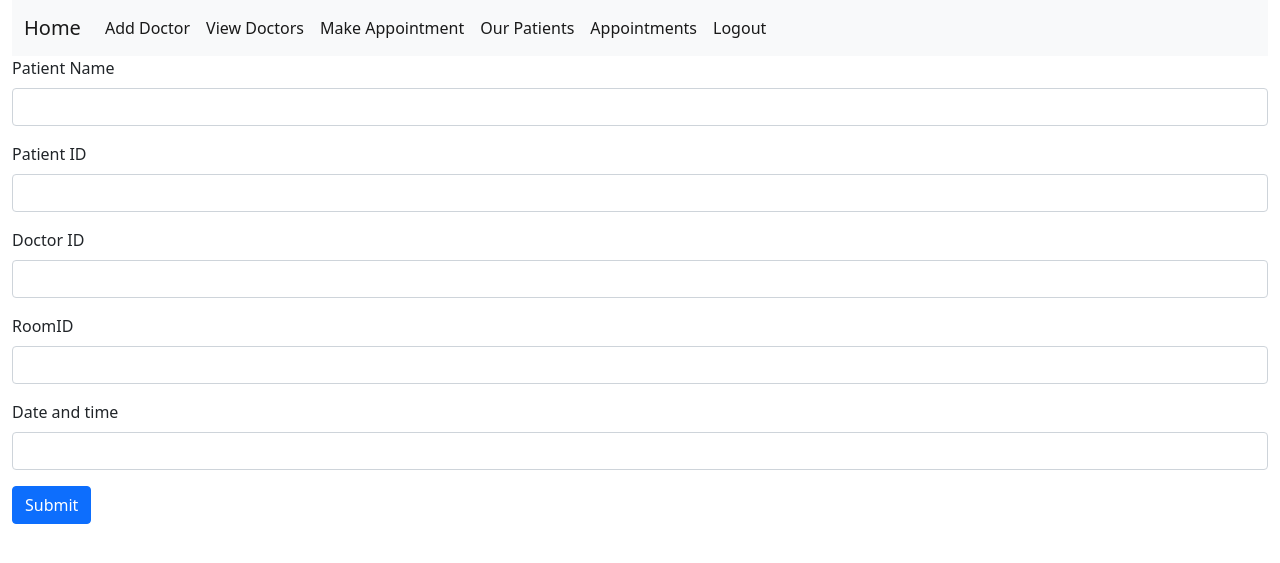
After one commit to AbdulrehmanSuliman/HospitalSystem, a Flask app: page /addPatient in a window 1280 px wide. The commit adds this page. Shown: the top 563 px of the page. Run offline with Flask 2, Linux system fonts and the light colour scheme; the visitor is signed in with stand-in values (Sample User, id 1).

Commit message:
appointment done

```diff
--- a/server.py
+++ b/server.py
@@ -1,5 +1,6 @@
 import mysql.connector
-from flask import Flask, redirect, url_for, request,render_template
+from flask import Flask, redirect, url_for, request,render_template, session, flash
+from functools import wraps
 
 mydb = mysql.connector.connect(
   host="localhost",
@@ -8,13 +9,27 @@ mydb = mysql.connector.connect(
   database="MyPythonDatabase"
 )
 mycursor = mydb.cursor()
+#mycursor.execute("CREATE TABLE Doctors (name VARCHAR(255),department VARCHAR(255), id INT, PRIMARY KEY(id))")
+#mycursor.execute("CREATE TABLE Patients (name VARCHAR(255), id INT, PRIMARY KEY(id))")
+#mycursor.execute("CREATE TABLE ROOM ( RoomID INT,time VARCHAR(255), D_code INT, P_code INT, PRIMARY KEY(RoomID), FOREIGN KEY (P_code) REFERENCES Patients(id),FOREIGN KEY (D_code) REFERENCES Doctors(id))")
 app = Flask(__name__)
-
+app.secret_key = 'aS2X7Ku9=&LEaRu7'
+def login_required(f):
+    @wraps(f)
+    def wrap(*args, **kwargs):
+        if 'logged_in' in session:
+            return f(*args, **kwargs)
+        else:
+            flash('You need to login first.')
+            return redirect(url_for('login'))
+    return wrap
 @app.route('/')
+@login_required
 def home():
    return render_template("index.html")
 
 @app.route('/addDoctor', methods=['GET','POST'])
+@login_required
 def add():
     if request.method == 'POST':
         name = request.form['DoctorName']
@@ -31,12 +46,74 @@ def add():
     else:
         return render_template("addDoctor.html")
 
+
+
 @app.route('/viewDoctor')
+@login_required
 def view():
     mycursor.execute("SELECT * FROM Doctors")
     row_headers=[x[0] for x in mycursor.description]
     myresult = mycursor.fetchall()
     return render_template("viewDoctor.html",DoctorsData=myresult)
 
+@app.route('/viewPatients')
+@login_required
+def viewP():
+    mycursor.execute("SELECT * FROM Patients")
+    row_headers=[x[0] for x in mycursor.description]
+    myresult = mycursor.fetchall()
+    return render_template("viewPatients.html",DoctorsData=myresult)
+
+@app.route('/viewAppointments')
+@login_required
+def viewA():
+    mycursor.execute("SELECT * FROM Room")
+    row_headers=[x[0] for x in mycursor.description]
+    myresult = mycursor.fetchall()
+    return render_template("viewAppointments.html",DoctorsData=myresult)
+
+
+@app.route('/addPatient', methods=['GET','POST'])
+@login_required
+def addP():
+    if request.method == 'POST':
+        name = request.form['PatientName']
+        id = request.form['PatientID']
+        Docid=request.form['DocID']
+        room= request.form['RoomID']
+        time=request.form['Time']
+        try:
+            sql="INSERT INTO Patients (name,id) VALUES (%s,%s)"
+            values=(name,id)
+            mycursor.execute(sql,values)
+            mydb.commit()
+            sql = "INSERT INTO Room (RoomID,Time, D_code, P_code) VALUES (%s,%s,%s,%s)"
+            val = (room,time,Docid,id)
+            mycursor.execute(sql, val)
+            mydb.commit()
+            return render_template("addPatient.html", succ="Patient Registered.")
+        except:
+            return render_template("addPatient.html", err="Something wrong in the inputs.")
+    else:
+        return render_template("addPatient.html")
+
+@app.route('/login', methods=['GET', 'POST'])
+def login():
+    error = None
+    if request.method == 'POST':
+        if request.form['username'] != 'admin' or request.form['password'] != 'admin':
+            error = 'Invalid Credentials. Please try again.'
+        else:
+            session['logged_in'] = True
+            flash('You were logged in.')
+            return redirect(url_for('home'))
+    return render_template('login.html', error=error)
+@app.route('/logout')
+@login_required
+def logout():
+    session.pop('logged_in', None)
+    flash('You were logged out.')
+    return redirect(url_for('login'))
+
 if __name__ == '__main__':
    app.run()
--- /dev/null
+++ b/templates/addPatient.html
@@ -0,0 +1,36 @@
+{% extends "index.html" %}
+{% block main %}
+        <form action="http://localhost:5000/addPatient" method="POST">
+            <div class="mb-3">
+              <label for="inputPatName" class="form-label">Patient Name</label>
+              <input type="text" class="form-control" id="inputPatName" name="PatientName">
+            </div>
+            <div class="mb-3">
+                <label for="inputPID" class="form-label">Patient ID</label>
+                <input type="number" class="form-control" id="inputPID" name="PatientID">
+            </div>
+            <div class="mb-3">
+                <label for="inputDocID" class="form-label">Doctor ID</label>
+                <input type="number" class="form-control" id="inputDocID" name="DocID">
+              </div>
+            <div class="mb-3">
+                <label for="inputRID" class="form-label">RoomID</label>
+                <input type="number" class="form-control" id="inputRID" name="RoomID">
+            </div>
+            <div class="mb-3">
+                <label for="inputTime" class="form-label">Date and time</label>
+                <input type="text" class="form-control" id="inputTime" name="Time">
+            </div>
+            <button type="submit" class="btn btn-primary">Submit</button>
+          </form>
+          {% if succ %}
+          <div class="alert alert-success" role="alert">
+            {{succ}}
+          </div>
+          {% endif %}
+          {% if err %}
+          <div class="alert alert-danger" role="alert">
+            {{err}}
+          </div>
+          {% endif %}
+{% endblock %}
--- a/templates/index.html
+++ b/templates/index.html
@@ -26,6 +26,18 @@
                 <li class="nav-item">
                     <a class="nav-link active" aria-current="page" href="{{url_for('view')}}">View Doctors</a>
                 </li>
+                <li class="nav-item">
+                  <a class="nav-link active" aria-current="page" href="{{url_for('addP')}}">Make Appointment</a>
+              </li>
+              <li class="nav-item">
+                <a class="nav-link active" aria-current="page" href="{{url_for('viewP')}}">Our Patients</a>
+            </li>
+            <li class="nav-item">
+              <a class="nav-link active" aria-current="page" href="{{url_for('viewA')}}">Appointments</a>
+          </li>
+              <li class="nav-item">
+                <a class="nav-link active" aria-current="page" href="{{url_for('logout')}}">Logout</a>
+              </li>
                 </ul>
             </div>
             </div>
```
Also changed, not shown: templates/login.html (added, +29 -0 lines), templates/viewAppointments.html (added, +25 -0 lines), templates/viewPatients.html (added, +21 -0 lines), 1200px-Perth_Childrens_Hospital,_March_2018_01.jpg (added).
